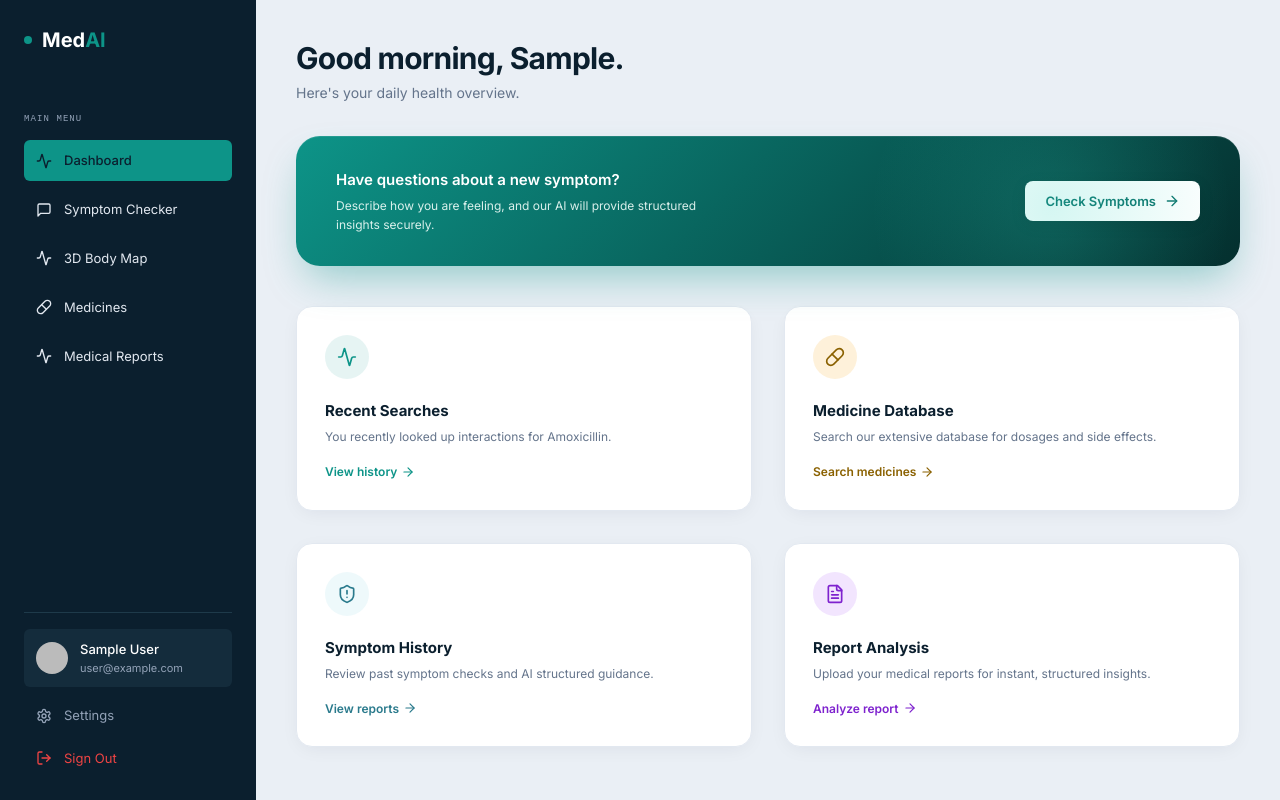
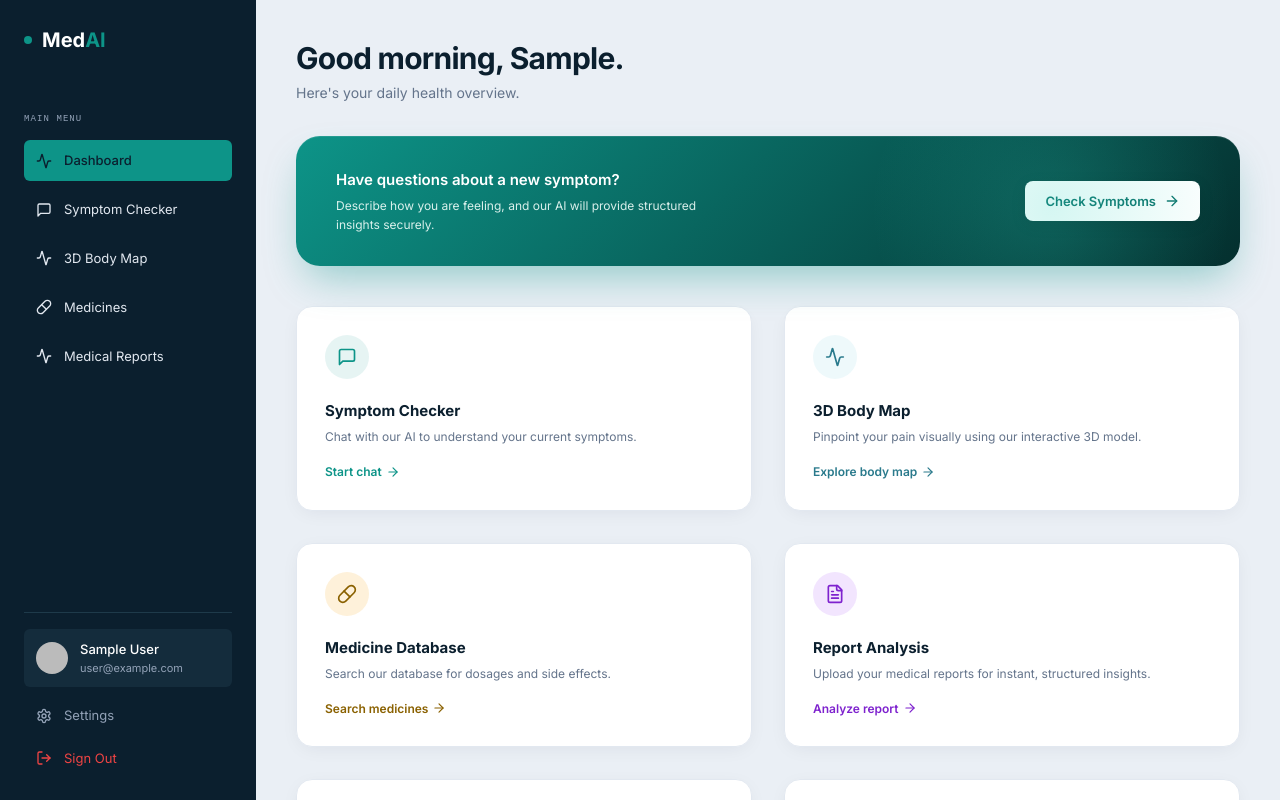
Before and after one commit to SudiptaBaidya/MedAi, a React (Vite) app in the folder frontend/: page / in a window 1280 px wide. Built offline with nearby package versions, Linux system fonts and the light colour scheme; no server answers; sample sign-in values are in the browser's storage.

Commit message:
feat: updated dashboard features

```diff
--- a/frontend/src/pages/Home.css
+++ b/frontend/src/pages/Home.css
@@ -143,6 +143,16 @@
     color: #7E22CE;
 }
 
+.icon-blue {
+    background-color: rgba(59, 130, 246, 0.15);
+    color: #3b82f6;
+}
+
+.icon-gray {
+    background-color: rgba(107, 114, 128, 0.15);
+    color: #4b5563;
+}
+
 .feature-title {
     font-family: 'Inter', 'Syne', sans-serif;
     font-size: 15px;
@@ -206,6 +216,22 @@
     color: rgba(126, 34, 206, 0.8);
 }
 
+.link-blue {
+    color: #3b82f6;
+}
+
+.link-blue:hover {
+    color: rgba(59, 130, 246, 0.8);
+}
+
+.link-gray {
+    color: #4b5563;
+}
+
+.link-gray:hover {
+    color: rgba(75, 85, 99, 0.8);
+}
+
 .disclaimer-section {
     margin-top: 3rem;
     padding-top: 2rem;
--- a/frontend/src/pages/Home.tsx
+++ b/frontend/src/pages/Home.tsx
@@ -1,5 +1,5 @@
 import { useState, useEffect } from 'react'
-import { Pill, Activity, ShieldAlert, FileText, ArrowRight } from 'lucide-react'
+import { Pill, Activity, ShieldAlert, FileText, ArrowRight, MessageSquare, Settings } from 'lucide-react'
 import { Link } from 'react-router-dom'
 import { useAuth } from '../context/AuthContext'
 import './Home.css'
@@ -50,12 +50,23 @@ export default function Home() {
             <div className="dashboard-grid">
                 <div className="card feature-card">
                     <div className="feature-icon-wrapper icon-teal">
+                        <MessageSquare size={20} />
+                    </div>
+                    <h3 className="feature-title">Symptom Checker</h3>
+                    <p className="feature-description">Chat with our AI to understand your current symptoms.</p>
+                    <Link to="/chat" className="feature-link link-teal link-hover">
+                        Start chat <ArrowRight size={14} />
+                    </Link>
+                </div>
+
+                <div className="card feature-card">
+                    <div className="feature-icon-wrapper icon-sky">
                         <Activity size={20} />
                     </div>
-                    <h3 className="feature-title">Recent Searches</h3>
-                    <p className="feature-description">You recently looked up interactions for Amoxicillin.</p>
-                    <Link to="/medicines" className="feature-link link-teal link-hover">
-                        View history <ArrowRight size={14} />
+                    <h3 className="feature-title">3D Body Map</h3>
+                    <p className="feature-description">Pinpoint your pain visually using our interactive 3D model.</p>
+                    <Link to="/symptoms" className="feature-link link-sky link-hover">
+                        Explore body map <ArrowRight size={14} />
                     </Link>
                 </div>
 
@@ -64,20 +75,9 @@ export default function Home() {
                         <Pill size={20} />
                     </div>
                     <h3 className="feature-title">Medicine Database</h3>
-                    <p className="feature-description">Search our extensive database for dosages and side effects.</p>
+                    <p className="feature-description">Search our database for dosages and side effects.</p>
                     <Link to="/medicines" className="feature-link link-warn link-hover">
                         Search medicines <ArrowRight size={14} />
-                    </Link>
-                </div>
-
-                <div className="card feature-card">
-                    <div className="feature-icon-wrapper icon-sky">
-                        <ShieldAlert size={20} />
-                    </div>
-                    <h3 className="feature-title">Symptom History</h3>
-                    <p className="feature-description">Review past symptom checks and AI structured guidance.</p>
-                    <Link to="/chat" className="feature-link link-sky link-hover">
-                        View reports <ArrowRight size={14} />
                     </Link>
                 </div>
 
@@ -91,6 +91,28 @@ export default function Home() {
                         Analyze report <ArrowRight size={14} />
                     </Link>
                 </div>
+
+                <div className="card feature-card">
+                    <div className="feature-icon-wrapper icon-blue">
+                        <ShieldAlert size={20} />
+                    </div>
+                    <h3 className="feature-title">Symptom History</h3>
+                    <p className="feature-description">Review past symptom checks and AI structured guidance.</p>
+                    <Link to="/chat" className="feature-link link-blue link-hover">
+                        View reports <ArrowRight size={14} />
+                    </Link>
+                </div>
+
+                <div className="card feature-card">
+                    <div className="feature-icon-wrapper icon-gray">
+                        <Settings size={20} />
+                    </div>
+                    <h3 className="feature-title">Settings</h3>
+                    <p className="feature-description">Manage your account preferences and application settings.</p>
+                    <Link to="/settings" className="feature-link link-gray link-hover">
+                        Open settings <ArrowRight size={14} />
+                    </Link>
+                </div>
             </div>
 
             <div className="disclaimer-section">
```
